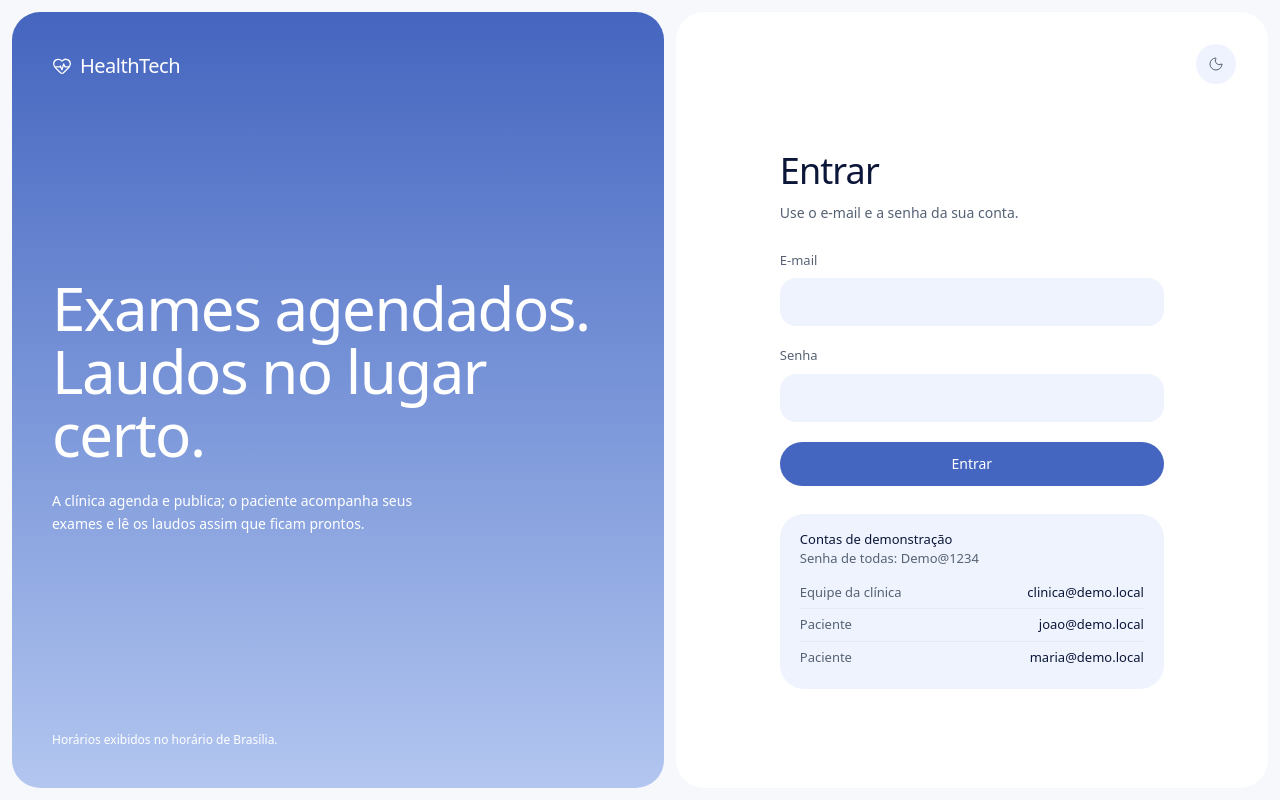
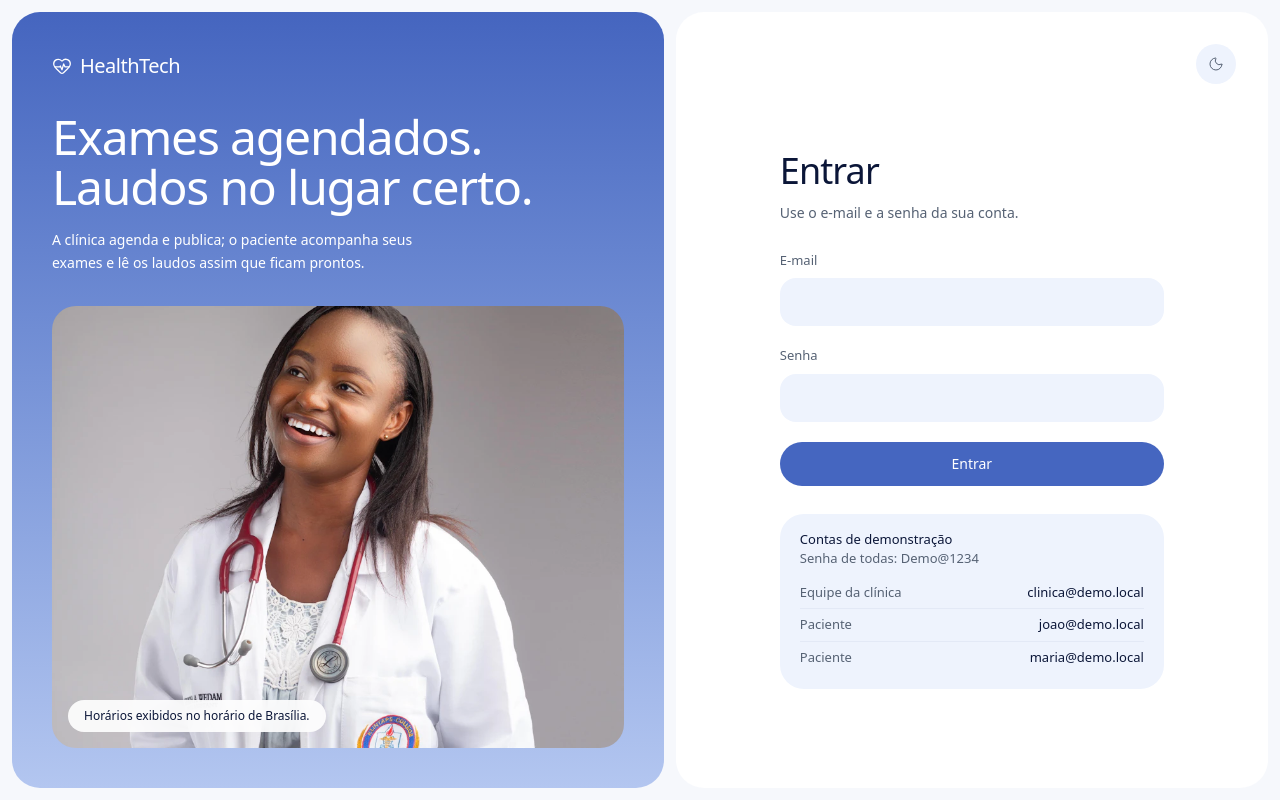
Before and after one commit to renatomf/healthtech, a React (Vite) app in the folder apps/web/: page /login in a window 1280 px wide. Built offline with nearby package versions, Linux system fonts and the light colour scheme; no server answers.

Commit message:
feat(web): foto de médica no login (Unsplash, Ato Aikins) com créditos no README
Co-Authored-By: Claude Opus 5.5 <noreply@anthropic.com>

```diff
--- a/apps/web/src/features/auth/login-page.tsx
+++ b/apps/web/src/features/auth/login-page.tsx
@@ -26,10 +26,10 @@ export function LoginPage() {
 
   return (
     <div className="grid min-h-dvh gap-3 p-3 lg:h-dvh lg:grid-cols-[1.1fr_1fr]">
-      <aside className="relative hidden flex-col justify-between overflow-hidden rounded-4xl bg-linear-to-b from-hero-from to-hero-to p-10 text-white lg:flex">
+      <aside className="hidden min-h-0 flex-col gap-8 rounded-4xl bg-linear-to-b from-hero-from to-hero-to p-10 text-white lg:flex">
         <Brand inverted />
-        <div className="space-y-6">
-          <h1 className="max-w-2xl text-5xl leading-[1.05] font-light tracking-tight xl:text-6xl">
+        <div className="space-y-4">
+          <h1 className="max-w-2xl text-5xl leading-[1.05] font-light tracking-tight">
             Exames agendados.
             <br />
             Laudos no lugar certo.
@@ -39,7 +39,17 @@ export function LoginPage() {
             ficam prontos.
           </p>
         </div>
-        <p className="text-xs">Horários exibidos no horário de Brasília.</p>
+        {/* Foto: Ato Aikins / Unsplash (licença Unsplash). Decorativa, por isso alt vazio. */}
+        <figure className="relative min-h-0 flex-1 overflow-hidden rounded-3xl">
+          <img
+            src="/images/doctor.webp"
+            alt=""
+            className="absolute inset-0 size-full object-cover object-[50%_18%]"
+          />
+          <figcaption className="absolute bottom-4 left-4 w-fit rounded-full bg-surface/90 px-4 py-2 text-xs text-foreground backdrop-blur">
+            Horários exibidos no horário de Brasília.
+          </figcaption>
+        </figure>
       </aside>
 
       <main className="flex flex-col rounded-4xl bg-surface p-6 sm:p-8 lg:min-h-0 lg:overflow-y-auto">
```
Also changed, not shown: apps/web/public/images/doctor.webp (added), 1 other file (tests, documents, lock files or other folders).
